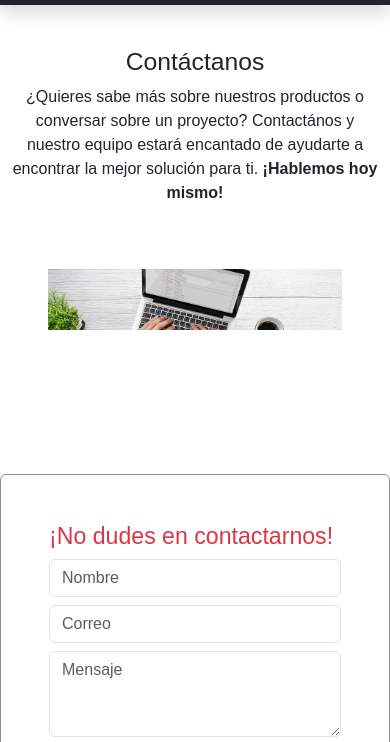
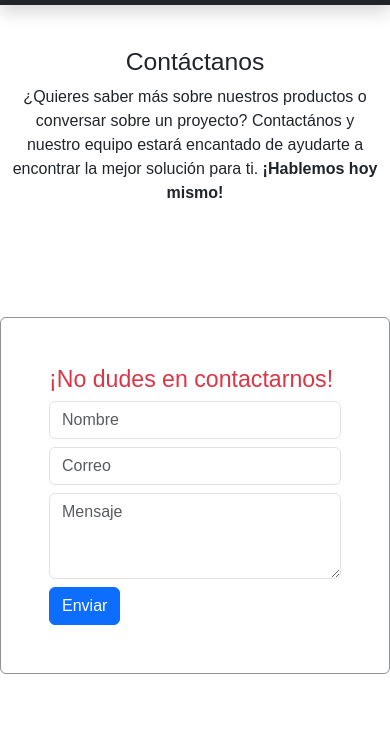
Before and after one commit to AraelA28103/LaserLock-website, a plain HTML site: page contacto.html in a window 390 px wide. Shown: the part 101-843 px from the top of the page. Drawn offline with nearby package versions, Linux system fonts and the light colour scheme; files whose address does not match are found by name.

Commit message:
A5
Pequeños cambios

```diff
--- a/contacto.html
+++ b/contacto.html
@@ -58,12 +58,12 @@
 
     <div class="container col-md-6 mt-5" style="max-width: 800px;">
         <h2 class="text-center">Contáctanos</h2>
-        <p class=" text-center">¿Quieres sabe más sobre nuestros productos o conversar sobre un proyecto? Contactános y
+        <p class=" text-center">¿Quieres saber más sobre nuestros productos o conversar sobre un proyecto? Contactános y
             nuestro equipo estará encantado de ayudarte a encontrar la mejor solución para ti. <strong>¡Hablemos hoy
                 mismo!</strong></p>
     </div>
 
-    <img src="images/unnamed.jpg" alt="" class="text-center m-5">
+    <img src="images/unnamed.jpg" alt="" class="text-center m-5 d-none d-md-block">
 
 
     <!-- CONTACTO -->
```
Also changed, not shown: configuracion.html (+1 -1 lines), index.html (+1 -1 lines), perfil.html (+1 -1 lines).
